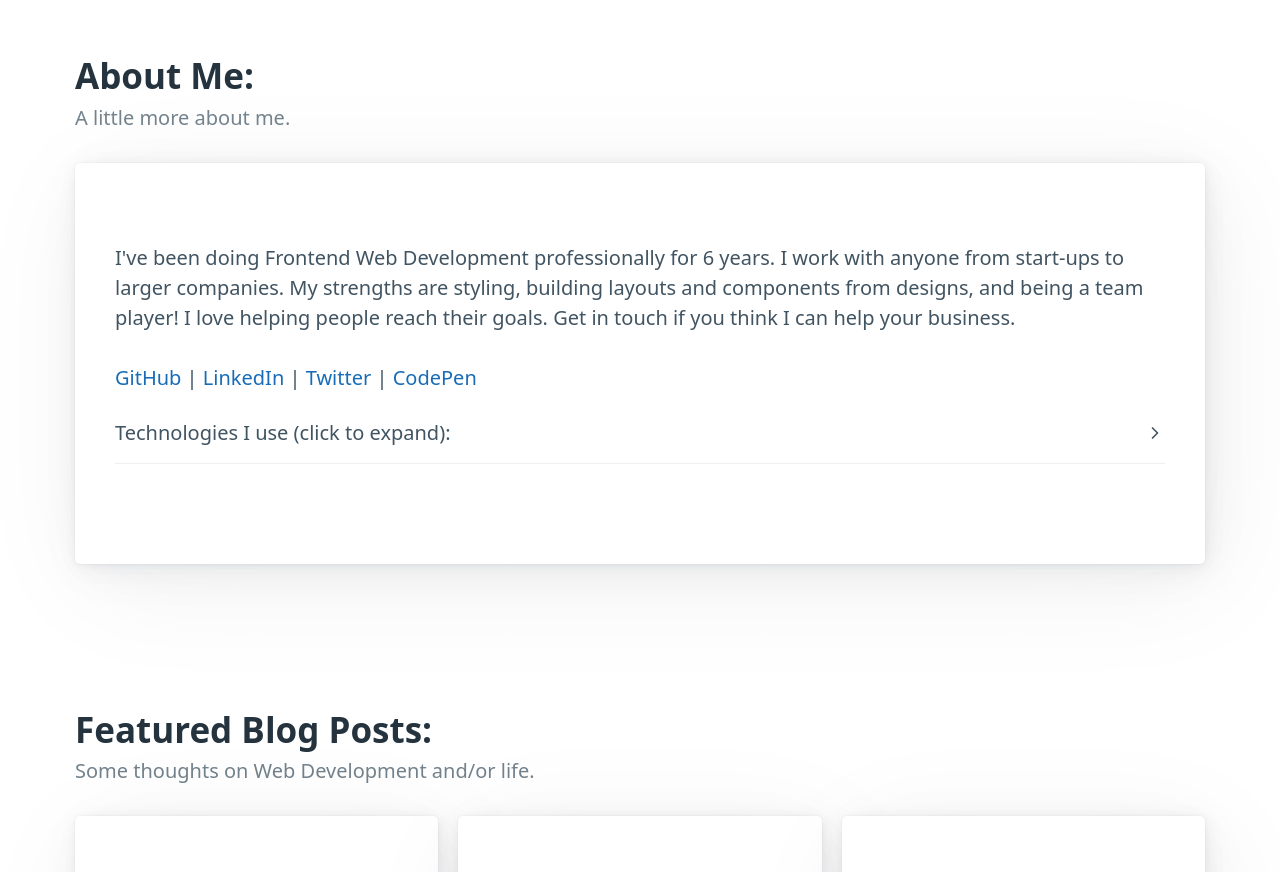
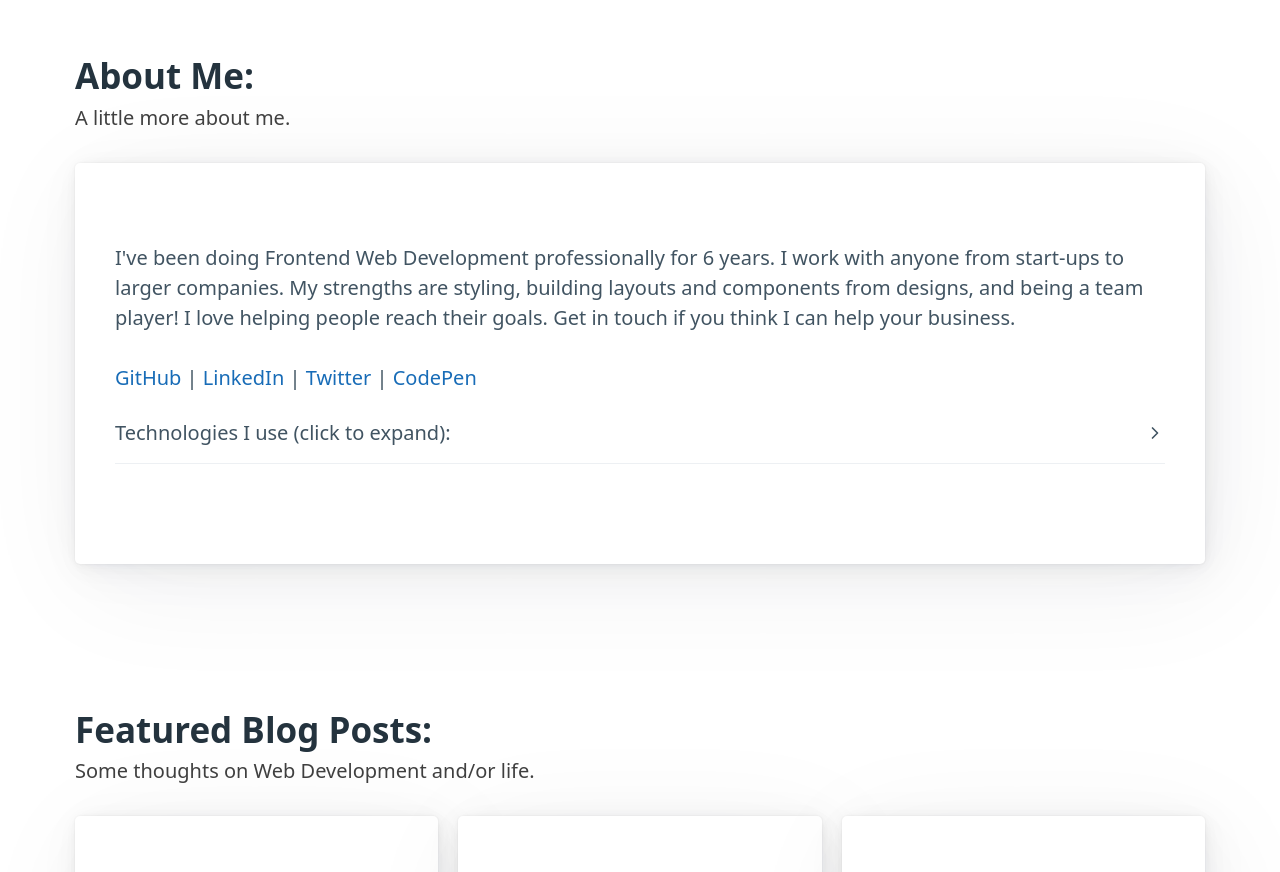
Before and after one commit to leabs/stevenleabo.com, a Jekyll site: the page built from index.markdown, in a window 1280 px wide. Shown: the part 414-1286 px from the top of the page. Built offline with Jekyll 4.4.1, drawn with Linux system fonts in a browser that asks for light colours.

Commit message:
so close

```diff
--- a/_includes/head.html
+++ b/_includes/head.html
@@ -22,6 +22,7 @@
   --primary-hover: #1976d2;
   --primary-focus: rgba(30, 136, 229, 0.125);
   --primary-inverse: #FFF;
+  --muted-color: rgba(0,0,0,0.75);
 }
 
 /* Blue Dark scheme (Auto) */
```
